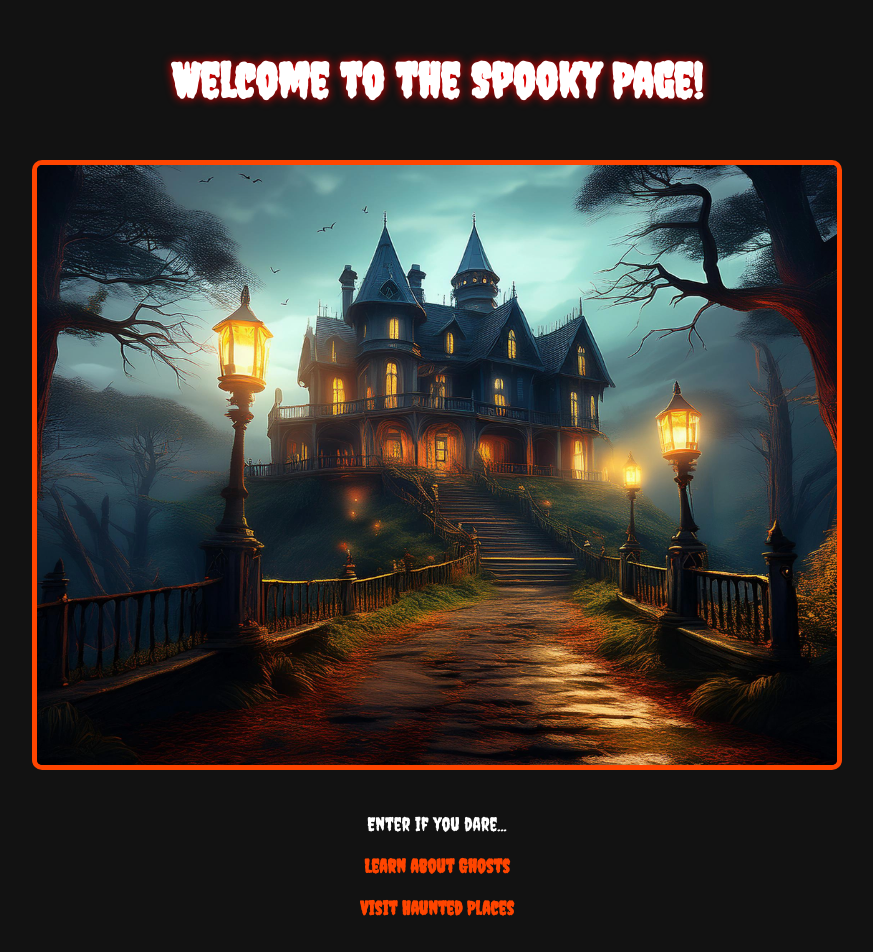
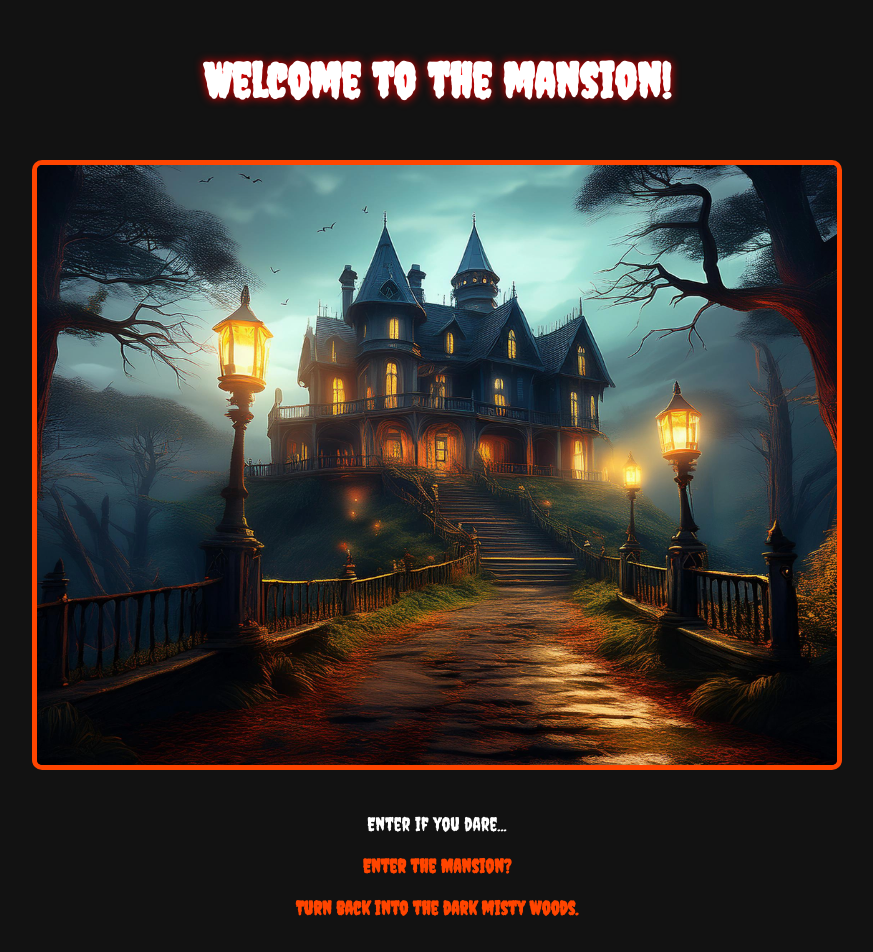
Before and after one commit to Studidart/Mansion-project, a plain HTML site: page index.html in a window 1280 px wide. Shown: the top 952 px of the page, without its empty margins (203-1076 px from the left). Drawn offline with Linux system fonts and the light colour scheme; grey boxes are pictures that could not be loaded.

Commit message:
options on the intro page

```diff
--- a/index.html
+++ b/index.html
@@ -46,11 +46,11 @@
 </head>
 <body>
     <div class="container">
-        <h1>Welcome to the Spooky Page!</h1>
-    <img src="Untitled(6).png" alt="Mansion on a hill">
+        <h1>Welcome to the mansion!</h1>
+        <img src="Untitled(6).png" alt="Mansion on a hill">
         <p>Enter if you dare...</p>
-        <p><a href="#ghosts">Learn about Ghosts</a></p>
-        <p><a href="#haunted">Visit Haunted Places</a></p>
+        <p><a href="room2.html">Enter the Mansion?</a></p>
+        <p><a href="room9.html">Turn back into the dark misty woods.</a></p>
         <img src="https://example.com/another-spooky-image.jpg" alt="Another Spooky Image">
         <p><a href="#stories">Read Scary Stories</a></p>
     </div>
```
Also changed, not shown: room9.html (+1 -0 lines).
